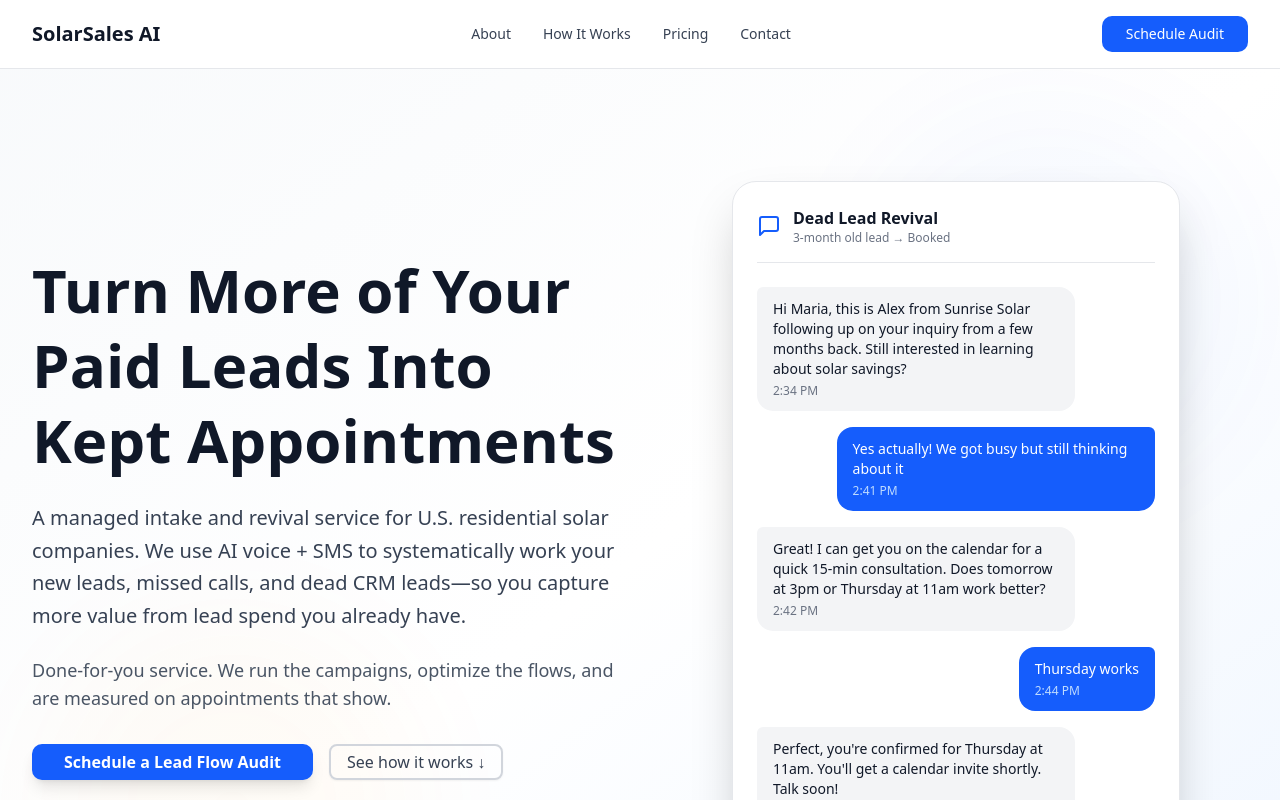
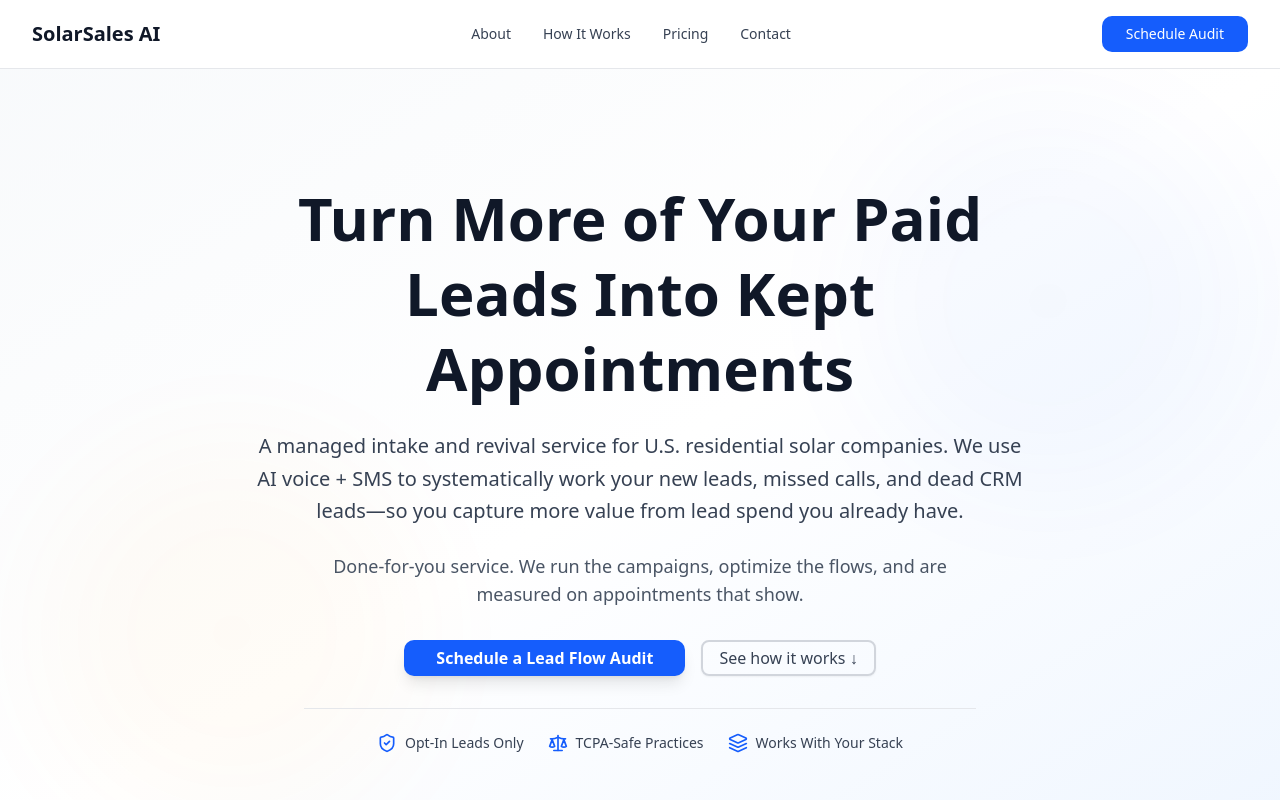
Before and after one commit to vaisorstudent-dot/v0-solar-sales-ai-website, a Next.js app: page / in a window 1280 px wide. Shown: the top 800 px of the page. Built offline with nearby package versions, Linux system fonts and the light colour scheme.

Commit message:
fix: reposition SMS section per spec
Move SMS conversation to dedicated section after hero.

Co-authored-by: null <245454576+vaisorstudent-dot@users.noreply.github.com>

```diff
--- a/app/page.tsx
+++ b/app/page.tsx
@@ -24,7 +24,7 @@ import {
   Eye,
 } from "lucide-react"
 
-export default function Page() {
+export default function LandingPage() {
   const [expandedFAQ, setExpandedFAQ] = useState<number | null>(null)
 
   const problemCards = [
@@ -203,7 +203,7 @@ export default function Page() {
         </div>
       </header>
 
-      <main className="w-full">
+      <main>
         {/* Hero Section with Visual Element */}
         <section className="relative py-20 sm:py-28 bg-gradient-to-br from-slate-50 via-white to-blue-50 overflow-hidden">
           <div className="absolute inset-0 opacity-[0.03]">
@@ -211,22 +211,20 @@ export default function Page() {
             <div className="absolute bottom-10 left-10 w-96 h-96 bg-amber-500 rounded-full blur-3xl"></div>
           </div>
 
-          <div className="max-w-7xl mx-auto px-4 sm:px-6 lg:px-8 relative">
-            <div className="grid grid-cols-1 lg:grid-cols-2 gap-12 items-center">
-              <div className="text-left">
+          <div className="max-w-4xl mx-auto px-4 sm:px-6 lg:px-8 relative text-center">
             <h1 className="text-5xl sm:text-6xl font-bold text-gray-900 mb-6 leading-tight">
               Turn More of Your Paid Leads Into Kept Appointments
             </h1>
-                <p className="text-xl text-gray-700 mb-6 leading-relaxed">
+            <p className="text-xl text-gray-700 mb-6 leading-relaxed max-w-3xl mx-auto">
               A managed intake and revival service for U.S. residential solar companies. We use AI voice + SMS to
-                  systematically work your new leads, missed calls, and dead CRM leads—so you capture more value from
-                  lead spend you already have.
+              systematically work your new leads, missed calls, and dead CRM leads—so you capture more value from lead
+              spend you already have.
             </p>
-                <p className="text-lg text-gray-600 mb-8">
+            <p className="text-lg text-gray-600 mb-8 max-w-2xl mx-auto">
               Done-for-you service. We run the campaigns, optimize the flows, and are measured on appointments that
               show.
             </p>
-                <div className="flex flex-col sm:flex-row gap-4 mb-8">
+            <div className="flex flex-col sm:flex-row gap-4 justify-center mb-8">
               <Button className="bg-blue-600 hover:bg-blue-700 hover:scale-105 text-white px-8 py-3 text-base font-semibold rounded-lg transition-all duration-200 shadow-lg hover:shadow-xl">
                 Schedule a Lead Flow Audit
               </Button>
@@ -241,7 +239,7 @@ export default function Page() {
               </Button>
             </div>
 
-                <div className="flex flex-wrap gap-6 pt-6 border-t border-gray-200">
+            <div className="flex flex-wrap gap-6 justify-center pt-6 border-t border-gray-200 max-w-2xl mx-auto">
               <div className="flex items-center gap-2">
                 <ShieldCheck className="w-5 h-5 text-blue-600" />
                 <span className="text-sm font-medium text-gray-700">Opt-In Leads Only</span>
@@ -256,20 +254,22 @@ export default function Page() {
               </div>
             </div>
           </div>
+        </section>
 
-              <div className="relative">
-                <div className="bg-white rounded-3xl shadow-2xl p-6 border border-gray-200 max-w-md mx-auto">
+        <section className="py-16 bg-white">
+          <div className="max-w-2xl mx-auto px-4 sm:px-6 lg:px-8">
+            <div className="bg-white rounded-3xl shadow-2xl p-8 border border-gray-200">
               <div className="flex items-center gap-3 mb-6 pb-4 border-b border-gray-200">
-                    <MessageSquare className="w-6 h-6 text-blue-600" />
+                <MessageSquare className="w-8 h-8 text-blue-600" />
                 <div>
-                      <div className="font-semibold text-gray-900">Dead Lead Revival</div>
-                      <div className="text-xs text-gray-500">3-month old lead → Booked</div>
+                  <div className="text-xl font-bold text-gray-900">Dead Lead Revival</div>
+                  <div className="text-sm text-gray-500">3-month old lead → Booked</div>
                 </div>
               </div>
 
               <div className="space-y-4">
                 <div className="flex justify-start">
-                      <div className="bg-gray-100 rounded-2xl rounded-tl-sm px-4 py-3 max-w-[80%]">
+                  <div className="bg-gray-100 rounded-2xl rounded-tl-sm px-4 py-3 max-w-[85%]">
                     <p className="text-sm text-gray-900">
                       Hi Maria, this is Alex from Sunrise Solar following up on your inquiry from a few months back.
                       Still interested in learning about solar savings?
@@ -279,14 +279,14 @@ export default function Page() {
                 </div>
 
                 <div className="flex justify-end">
-                      <div className="bg-blue-600 rounded-2xl rounded-tr-sm px-4 py-3 max-w-[80%]">
+                  <div className="bg-blue-600 rounded-2xl rounded-tr-sm px-4 py-3 max-w-[85%]">
                     <p className="text-sm text-white">Yes actually! We got busy but still thinking about it</p>
                     <p className="text-xs text-blue-200 mt-1">2:41 PM</p>
                   </div>
                 </div>
 
                 <div className="flex justify-start">
-                      <div className="bg-gray-100 rounded-2xl rounded-tl-sm px-4 py-3 max-w-[80%]">
+                  <div className="bg-gray-100 rounded-2xl rounded-tl-sm px-4 py-3 max-w-[85%]">
                     <p className="text-sm text-gray-900">
                       Great! I can get you on the calendar for a quick 15-min consultation. Does tomorrow at 3pm or
                       Thursday at 11am work better?
@@ -296,17 +296,16 @@ export default function Page() {
                 </div>
 
                 <div className="flex justify-end">
-                      <div className="bg-blue-600 rounded-2xl rounded-tr-sm px-4 py-3 max-w-[80%]">
+                  <div className="bg-blue-600 rounded-2xl rounded-tr-sm px-4 py-3 max-w-[85%]">
                     <p className="text-sm text-white">Thursday works</p>
                     <p className="text-xs text-blue-200 mt-1">2:44 PM</p>
                   </div>
                 </div>
 
                 <div className="flex justify-start">
-                      <div className="bg-gray-100 rounded-2xl rounded-tl-sm px-4 py-3 max-w-[80%]">
+                  <div className="bg-gray-100 rounded-2xl rounded-tl-sm px-4 py-3 max-w-[85%]">
                     <p className="text-sm text-gray-900">
-                          Perfect, you're confirmed for Thursday at 11am. You'll get a calendar invite shortly. Talk
-                          soon!
+                      Perfect, you're confirmed for Thursday at 11am. You'll get a calendar invite shortly. Talk soon!
                     </p>
                     <p className="text-xs text-gray-500 mt-1">2:45 PM</p>
                   </div>
@@ -314,17 +313,15 @@ export default function Page() {
               </div>
 
               <div className="mt-6 pt-4 border-t border-gray-200 text-center">
-                    <p className="text-xs text-gray-600">
+                <p className="text-sm text-gray-600 italic">
                   A real dead lead revival — 3-month-old 'no response' lead booked in under 15 minutes
                 </p>
               </div>
             </div>
           </div>
-            </div>
-          </div>
         </section>
 
-        {/* Problem Section - Light warm gray background */}
+        {/* Problem Section - now correctly after SMS section */}
         <section id="problem" className="py-20 bg-gray-50">
           <div className="max-w-7xl mx-auto px-4 sm:px-6 lg:px-8">
             <div className="text-center mb-12">
```
Lines whose indentation alone changed are shown as unchanged.
